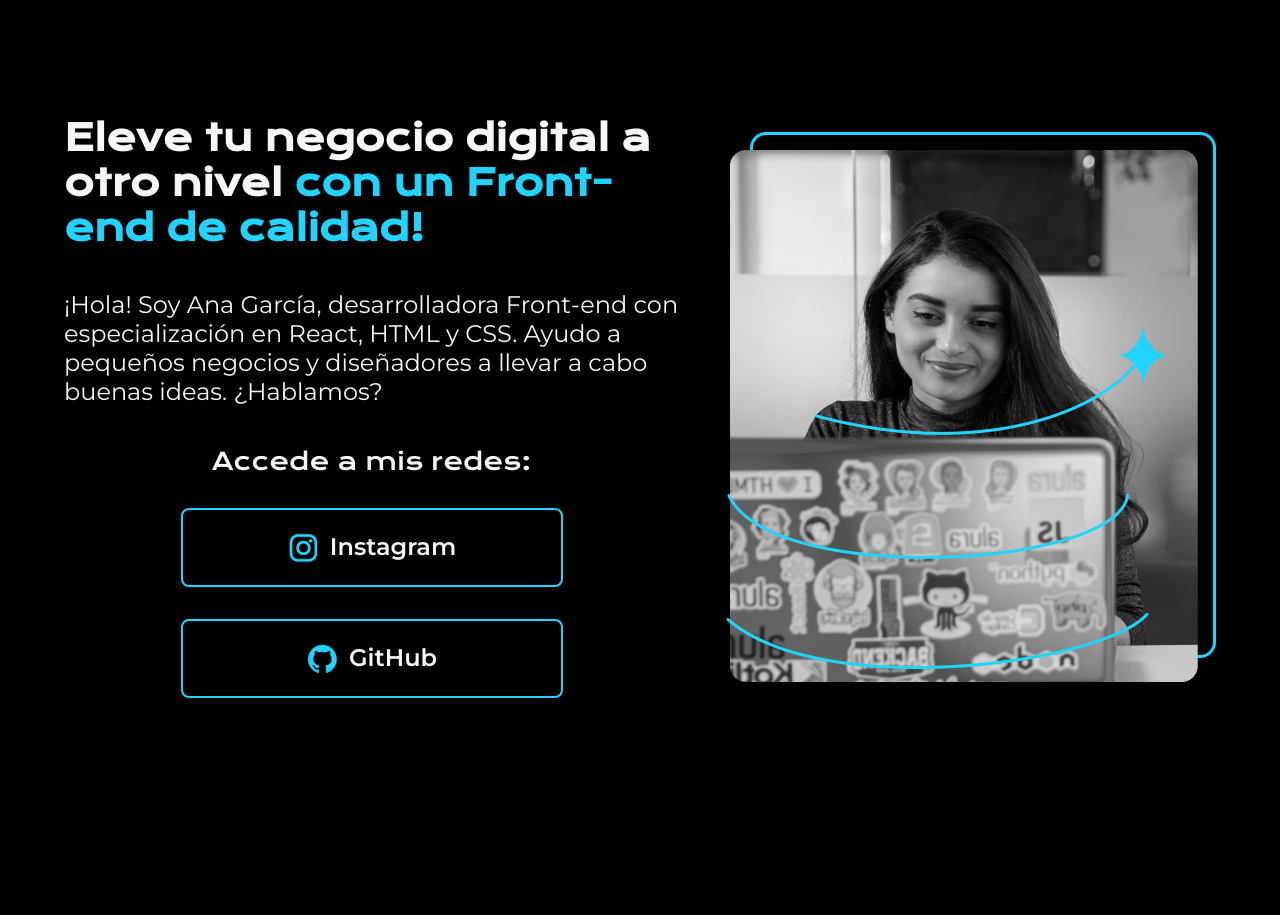
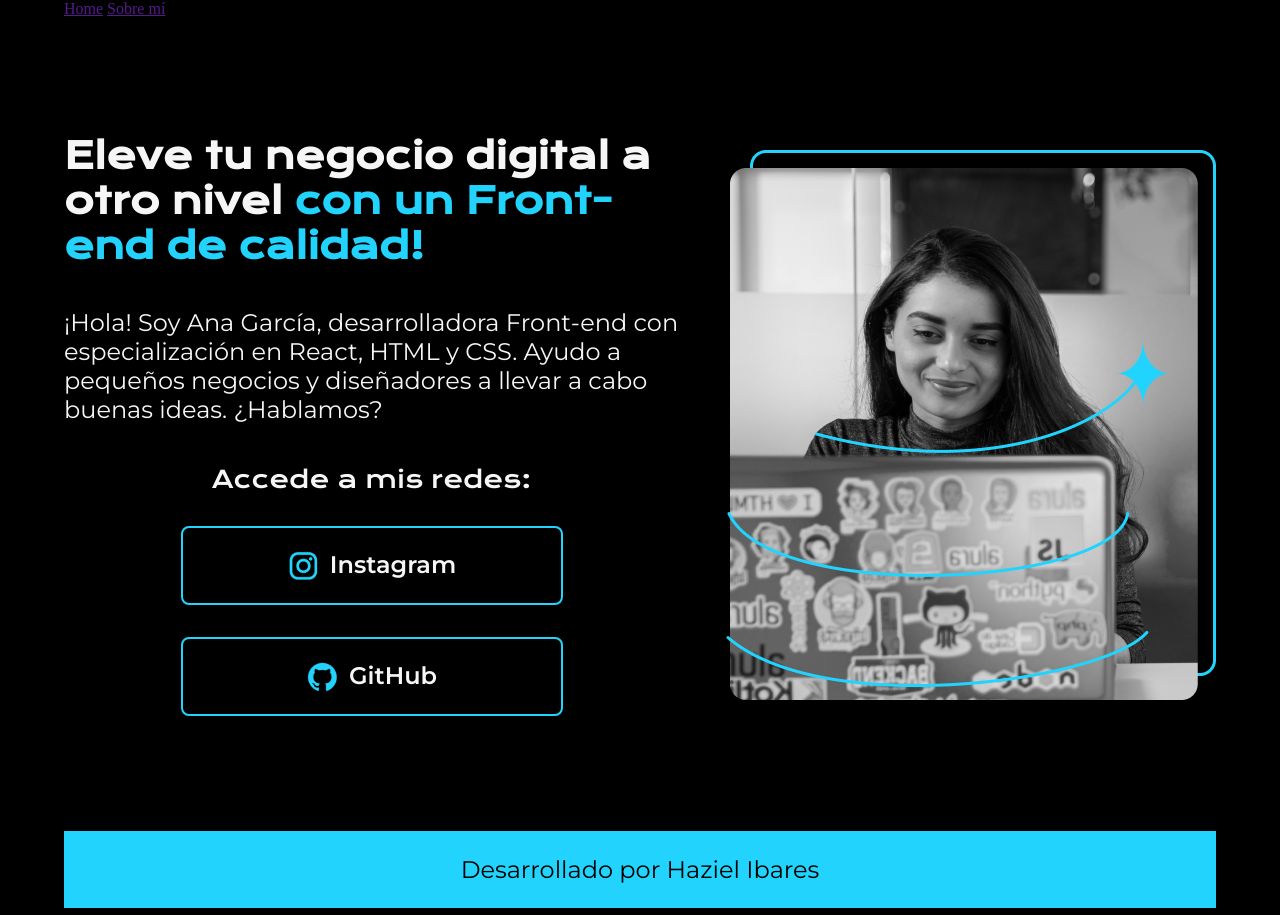
Before and after one commit to Haziel08/Portafolio-1-Alura, a plain HTML site: page index.html in a window 1280 px wide. Drawn offline with nearby package versions, Linux system fonts and the light colour scheme.

Commit message:
Agregando header y footer

```diff
--- a/index.html
+++ b/index.html
@@ -8,7 +8,12 @@
     <link rel="stylesheet" href="style.css" />
   </head>
   <body>
-    <header></header>
+    <header class="header">
+      <nav class="header__nav">
+        <a class="header__nav__link" href="">Home</a>
+        <a class="header__nav__link" href="">Sobre mí</a>
+      </nav>
+    </header>
     <main class="presentacion">
       <section class="presentacion__contenido">
         <h1 class="presentacion__contenido__titulo">
@@ -33,6 +38,8 @@
       </section>
       <img src="assets/Imagem.png" alt="Foto de Ana García desarrolando un proyecto" />
     </main>
-    <footer></footer>
+    <footer class="footer">
+      <p>Desarrollado por Haziel Ibares</p>
+    </footer>
   </body>
 </html>
--- a/style.css
+++ b/style.css
@@ -6,7 +6,6 @@
 }
 
 body {
-  height: 100vh;
   box-sizing: border-box;
   background-color: #000000;
   color: #f6f6f6;
@@ -75,3 +74,13 @@ body {
   cursor: pointer;
   background-color: #272727;
 }
+
+.footer {
+  background-color: #22d4fd;
+  padding: 24px;
+  color: #000000;
+  text-align: center;
+  font-family: 'Montserrat', sans-serif;
+  font-size: 24px;
+  font-weight: 400;
+}
```
